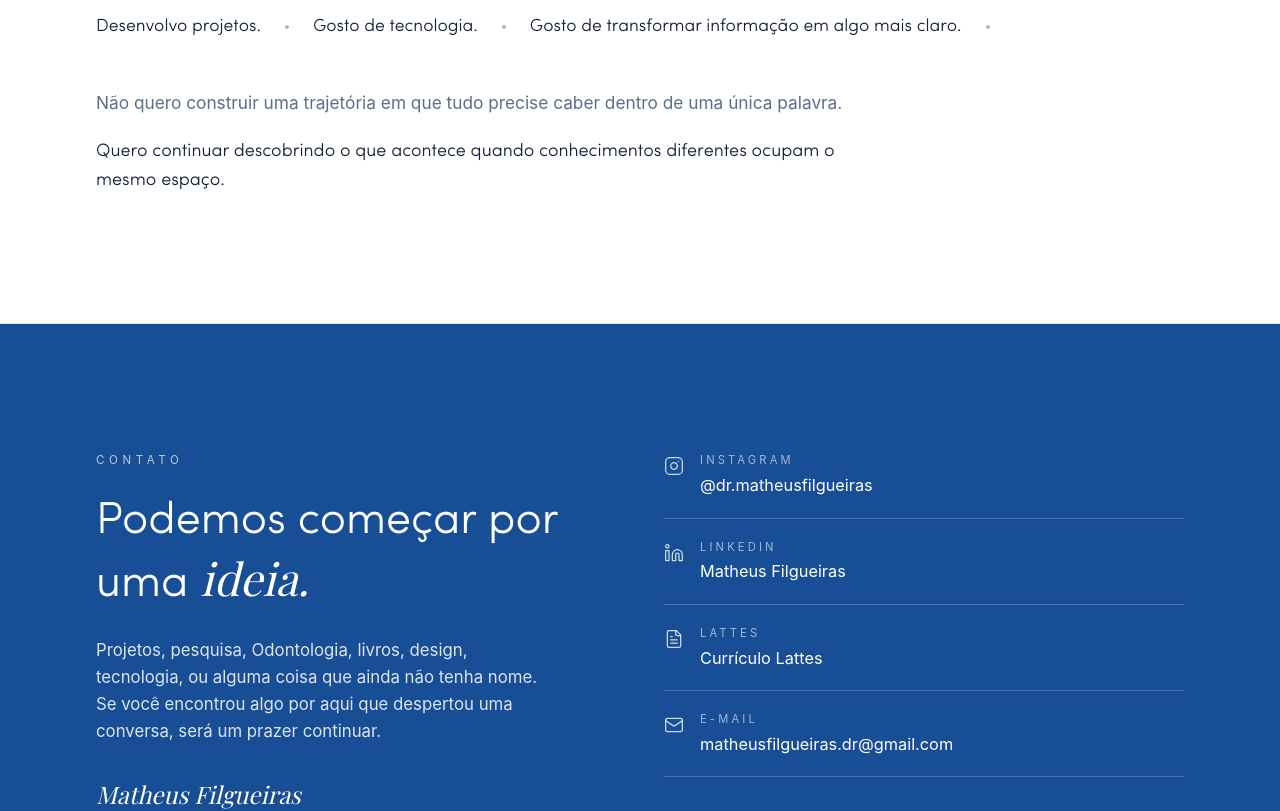
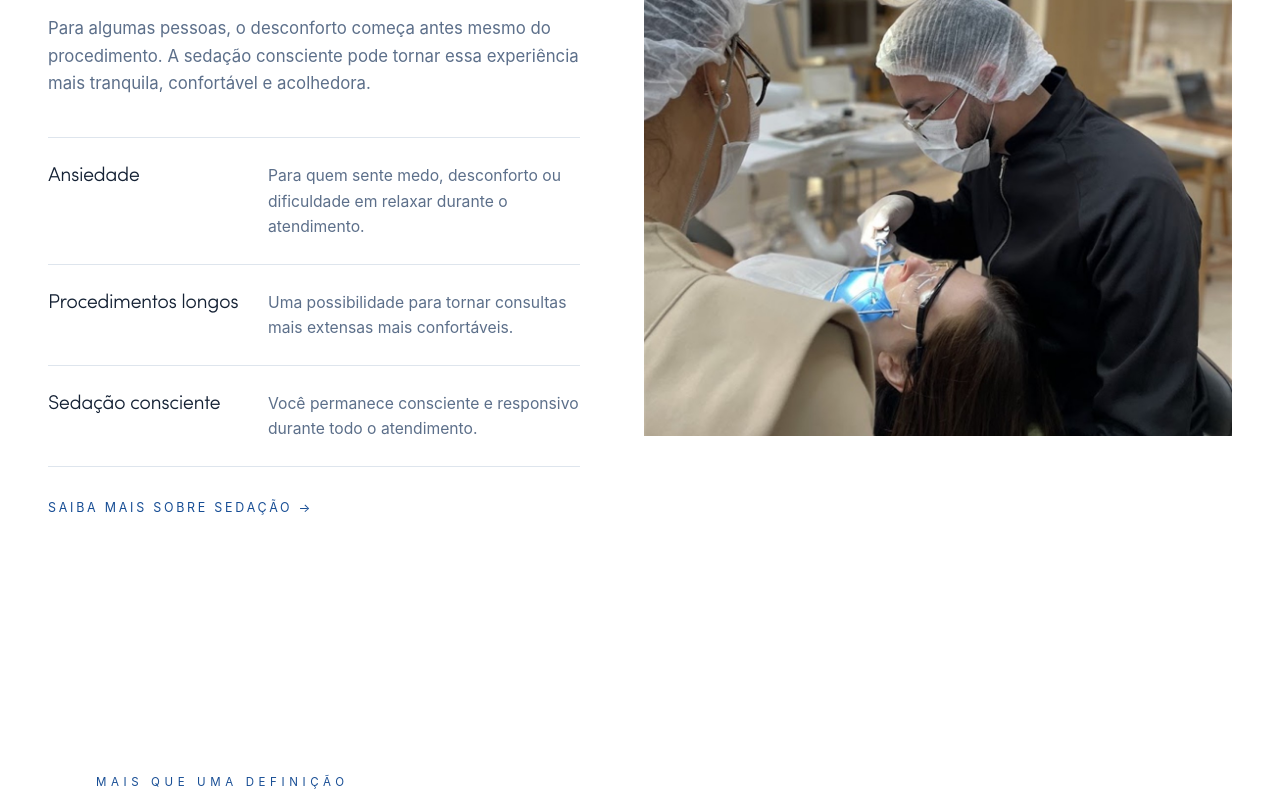
Before and after one commit to drmatheusfilgueiras/matheusfilgueiras, a React (Vite) app: page / in a window 1280 px wide. Shown: the part 10780-11591 px from the top of the page. Built offline with nearby package versions, Linux system fonts and the light colour scheme; the HTML template or start-up script is replaced by a standard one; a web font is replaced by a local one.

Commit message:
feat: add sedation section and update links

```diff
--- a/src/pages/HomePage.jsx
+++ b/src/pages/HomePage.jsx
@@ -6,6 +6,7 @@ import Reveal from '@/components/Reveal';
 import DiferentesFaces from '@/components/DiferentesFaces';
 import HistoriasClinicas from '@/components/HistoriasClinicas';
 const IMG_PORTRAIT = '/assets/photos/retrato-editorial-hero.jpg';
+const IMG_SEDACAO = '/assets/photos/odontologia.jpg';
 const IMG_PROJECTS = {
   bravura: '/assets/projects/unidos-pela-bravura-wide.jpg',
   pesquisa: '/assets/projects/pesquisa-digital-wide.jpg',
@@ -82,6 +83,7 @@ const projetos = [{
   texto: 'O projeto nasceu a partir de uma pergunta dentro da Odontopediatria e acabou se transformando em uma coleção de livros infantis. A proposta foi criar uma ferramenta capaz de ajudar crianças a compreender melhor o atendimento odontológico e se preparar para essa experiência. No processo, pesquisa científica, escrita, narrativa, ilustração, inteligência artificial e design passaram a trabalhar juntas.',
   destaque: 'O que começou como pesquisa terminou em algo que uma criança pudesse segurar nas mãos.',
   cta: 'Conhecer o projeto',
+  href: 'https://www.amazon.com.br/Unidos-pela-Bravura-Matheus-Filgueiras/dp/6501438985',
   img: IMG_PROJECTS.bravura
 }, {
   num: '02',
@@ -91,6 +93,7 @@ const projetos = [{
   texto: 'Minha pesquisa de mestrado investiga materiais utilizados na impressão 3D aplicada à Odontologia. Entre resinas, processos de pós-cura, células e laboratório, o objetivo é entender melhor não apenas o que conseguimos fabricar digitalmente, mas como esses materiais se comportam quando chegam mais perto da realidade biológica. É uma das áreas onde minha curiosidade por Odontologia e tecnologia se encontra de maneira mais direta.',
   destaque: null,
   cta: 'Conhecer a pesquisa',
+  href: 'https://drive.google.com/file/d/1E6mpmWfzIINpfhY_fl_9ORLJiXTamUrb/view?usp=sharing',
   img: IMG_PROJECTS.pesquisa
 }, {
   num: '03',
@@ -100,6 +103,7 @@ const projetos = [{
   texto: 'SedaFlow nasceu da tentativa de organizar e simplificar processos relacionados à sedação consciente em Odontologia. O projeto reúne uma área clínica que faz parte da minha atuação com outros interesses que sempre estiveram presentes: experiência do usuário, design de interface, organização da informação, tecnologia e comunicação. Mais do que desenvolver uma ferramenta, o processo tem sido um exercício constante de transformar necessidades clínicas em decisões de produto.',
   destaque: null,
   cta: 'Conhecer o projeto',
+  href: 'https://sedaflow.com.br/',
   img: IMG_PROJECTS.sedaflow
 }, {
   num: '04',
@@ -109,7 +113,25 @@ const projetos = [{
   texto: 'Ao longo da minha formação, comecei a desenvolver cada vez mais os materiais que utilizava para apresentar ideias. Apresentações científicas, ilustrações, fotografias, vídeos e identidades visuais passaram a fazer parte do meu processo. Hoje, acredito que comunicar uma ideia também faz parte de construí-la. Porque até o melhor conteúdo pode se perder quando ninguém consegue entendê-lo.',
   destaque: null,
   cta: 'Ver trabalhos',
+  href: 'https://www.behance.net/matheuscarvalh32',
   img: IMG_PROJECTS.visual
+}];
+const sedacaoPontos = [{
+  titulo: 'Ansiedade',
+  texto: 'Para quem sente medo, desconforto ou dificuldade em relaxar durante o atendimento.'
+}, {
+  titulo: 'Procedimentos longos',
+  texto: 'Uma possibilidade para tornar consultas mais extensas mais confortáveis.'
+}, {
+  titulo: 'Sedação consciente',
+  texto: 'Você permanece consciente e responsivo durante todo o atendimento.'
+}];
+const ondeAtendo = [{
+  rotulo: 'Salud Odontologia',
+  href: 'https://matheusfilgueiras.com/#salud-odontologia'
+}, {
+  rotulo: 'Naturale Dental Studio',
+  href: 'https://matheusfilgueiras.com/#naturale-dental-studio'
 }];
 const historiasClinicas = [{
   titulo: 'Reabilitação anterior',
@@ -585,7 +607,7 @@ function HomePage() {
                                     {p.destaque && <p className="mt-5 border-l-2 border-primary/60 pl-5 text-[1.05rem] font-light leading-relaxed text-foreground">
                                             {p.destaque}
                                         </p>}
-                                    <a href="#contato" className="mt-7 inline-flex items-center gap-2 text-[0.78rem] uppercase tracking-[0.22em] text-primary transition-colors hover:text-foreground">
+                                    <a href={p.href} target="_blank" rel="noreferrer noopener" className="mt-7 inline-flex items-center gap-2 text-[0.78rem] uppercase tracking-[0.22em] text-primary transition-colors hover:text-foreground">
                                         {p.cta}
                                         <ArrowUpRight className="h-4 w-4" strokeWidth={1.6} />
                                     </a>
@@ -620,6 +642,46 @@ function HomePage() {
                         <p className="mt-4 text-lg font-light leading-relaxed text-foreground">
                             O processo de criação costuma ser surpreendentemente parecido.
                         </p>
+                    </Reveal>
+                </div>
+            </section>
+
+            {/* SEDAÇÃO CONSCIENTE */}
+            <section id="sedacao" className="mx-auto w-full max-w-[90rem] px-6 py-20 lg:px-12 lg:py-32">
+                <div className="grid items-start gap-12 lg:grid-cols-[0.95fr_1.05fr] lg:gap-16">
+                    <div>
+                        <Reveal>
+                            <p className="text-[0.72rem] uppercase tracking-[0.4em] text-primary">Sedação consciente</p>
+                            <h2 className="mt-6 max-w-[13ch] text-3xl font-light leading-tight sm:text-[2.8rem]">
+                                Nem todo mundo se sente <span className="font-script text-primary">à vontade no dentista.</span>
+                            </h2>
+                        </Reveal>
+                        <Reveal delay={0.05}>
+                            <p className="mt-7 max-w-[38rem] text-[1.05rem] leading-relaxed text-muted-foreground">
+                                Para algumas pessoas, o desconforto começa antes mesmo do procedimento. A sedação
+                                consciente pode tornar essa experiência mais tranquila, confortável e acolhedora.
+                            </p>
+                        </Reveal>
+                        <div className="mt-10 divide-y divide-border border-y border-border">
+                            {sedacaoPontos.map((ponto, i) => (
+                                <Reveal key={ponto.titulo} delay={i * 0.06}>
+                                    <div className="grid gap-3 py-6 sm:grid-cols-[13rem_1fr] sm:items-baseline">
+                                        <h3 className="text-xl font-light tracking-tight text-foreground">{ponto.titulo}</h3>
+                                        <p className="text-[0.98rem] leading-relaxed text-muted-foreground">{ponto.texto}</p>
+                                    </div>
+                                </Reveal>
+                            ))}
+                        </div>
+                        <Reveal delay={0.12}>
+                            <a href={WHATSAPP_URL} target="_blank" rel="noreferrer noopener" className="mt-8 inline-flex items-center gap-2 text-[0.78rem] uppercase tracking-[0.22em] text-primary transition-colors hover:text-foreground">
+                                Saiba mais sobre sedação →
+                            </a>
+                        </Reveal>
+                    </div>
+                    <Reveal delay={0.1}>
+                        <figure className="relative overflow-hidden">
+                            <img src={IMG_SEDACAO} alt="Matheus Filgueiras durante atendimento odontológico" className="aspect-[4/5] w-full object-cover object-center" loading="lazy" />
+                        </figure>
                     </Reveal>
                 </div>
             </section>
@@ -682,8 +744,9 @@ function HomePage() {
                             </p>
                             <p className="mt-8 font-script text-2xl text-primary-foreground">Matheus Filgueiras</p>
                         </div>
-                        <ul className="space-y-5">
-                            {[{
+                        <div className="space-y-7">
+                            <ul className="space-y-5">
+                                {[{
               Icon: Instagram,
               rotulo: 'Instagram',
               valor: '@dr.matheusfilgueiras',
@@ -721,7 +784,20 @@ function HomePage() {
                                         </span>
                                     </a>
                                 </li>)}
-                        </ul>
+                            </ul>
+                            <div className="border-t border-primary-foreground/20 pt-7">
+                                <p className="text-[0.7rem] uppercase tracking-[0.28em] text-primary-foreground/60">
+                                    Onde atendo?
+                                </p>
+                                <div className="mt-4 space-y-3">
+                                    {ondeAtendo.map((local) => (
+                                        <a key={local.rotulo} href={local.href} target="_blank" rel="noreferrer noopener" className="block min-h-[44px] border-b border-primary-foreground/20 pb-3 text-[1.02rem] text-primary-foreground transition-colors hover:text-background">
+                                            {local.rotulo} ↗
+                                        </a>
+                                    ))}
+                                </div>
+                            </div>
+                        </div>
                     </div>
                     <Reveal delay={0.1}>
                         <a href="https://api.whatsapp.com/send?phone=5521975027590&text=Ol%C3%A1,%20gostaria%20de%20agendar%20uma%20consulta%20com%20o%20Dr.%20Matheus%20Filgueiras" target="_blank" rel="noreferrer noopener" className="mt-12 inline-flex min-h-[52px] items-center gap-2 bg-primary-foreground px-8 text-[0.8rem] uppercase tracking-[0.22em] text-primary transition-transform hover:-translate-y-px active:scale-[0.98]">
```
